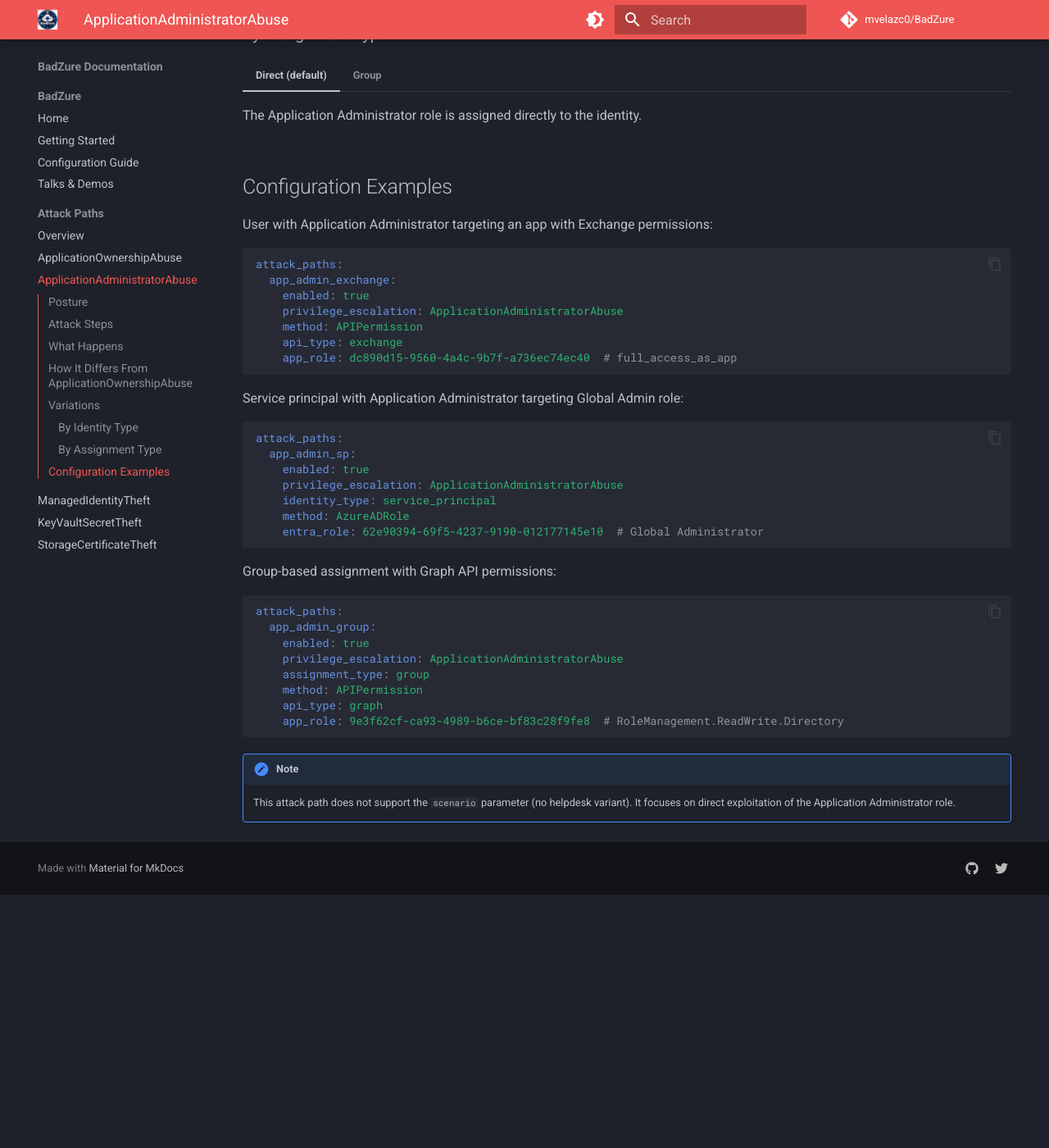
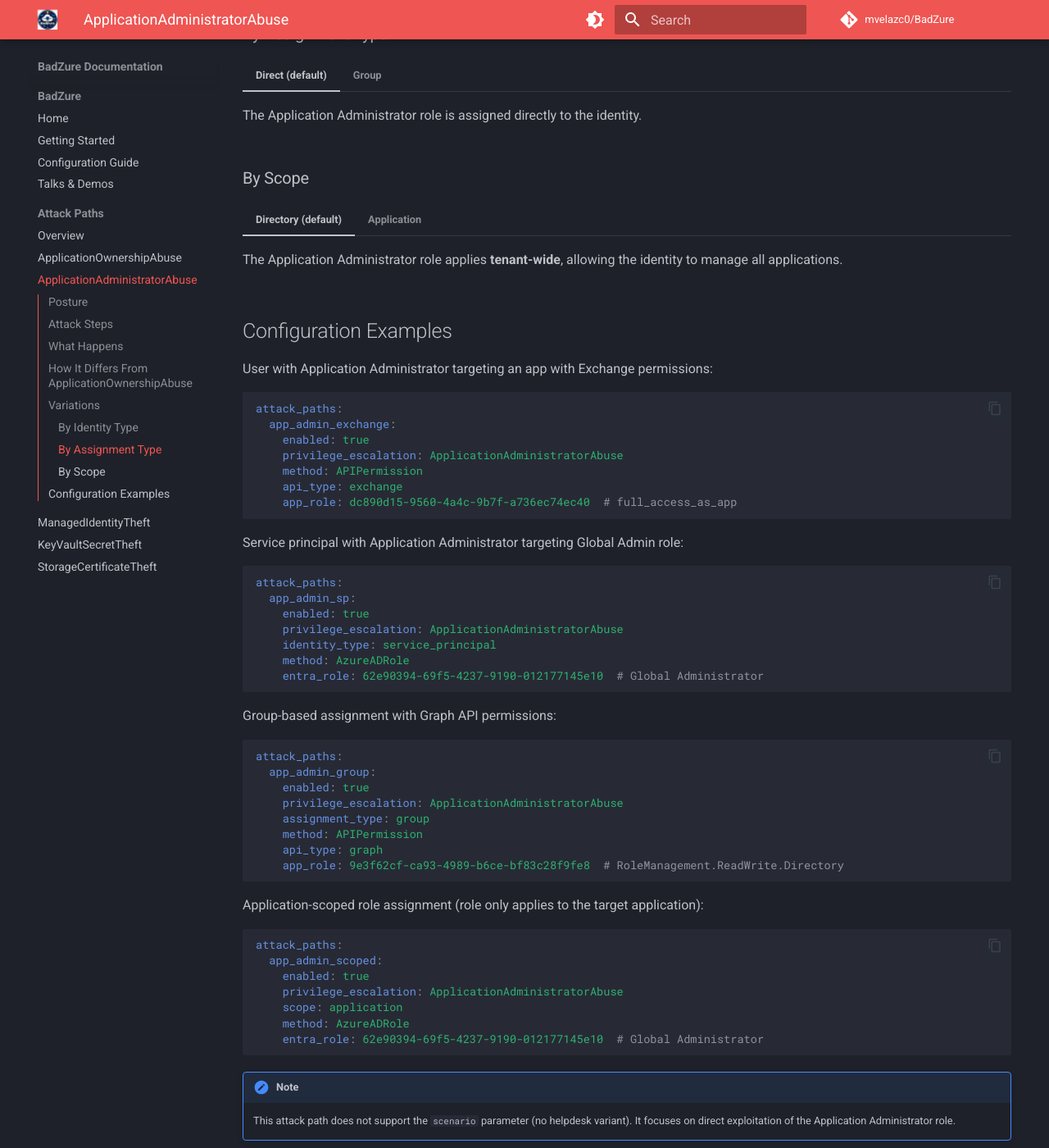
Before and after one commit to mvelazc0/BadZure, an MkDocs documentation site: the page built from docs/attack-paths/app-administrator-abuse.md, in a window 1280 px wide and 1400 px high, scrolled down 1721 px. Shown: the whole window at 82% size. Built offline with MkDocs 1.6.1 and Material for MkDocs 9.7.7, drawn with Linux system fonts in a browser that asks for light colours; comment, search, counter and statistics services are not loaded; before the commit the page ends 2812 px from its top, so only the background shows below that.

Commit message:
adding support for scoped ApplicationAdministratorAbuse

````diff
--- a/docs/attack-paths/app-administrator-abuse.md
+++ b/docs/attack-paths/app-administrator-abuse.md
@@ -68,6 +68,23 @@ graph LR
         ROLE -->|"manage"| APP(("Privileged<br/>Application"))
     ```
 
+### By Scope
+
+=== "Directory (default)"
+
+    The Application Administrator role applies **tenant-wide**, allowing the identity to manage all applications.
+
+=== "Application"
+
+    The role is **scoped to a specific application** using `directory_scope_id`. The identity can only manage the target application, not all apps in the tenant. This simulates least-privilege environments where admin roles are scoped per-application.
+
+    ``` mermaid
+    graph LR
+        ID(("Compromised<br/>Identity")) -->|"assigned"| ROLE(("Application<br/>Administrator Role"))
+        ROLE -->|"scoped to"| APP(("Target<br/>Application"))
+        APP -->|"assigned"| PRIV(("Entra ID Role<br/>or API Permission"))
+    ```
+
 ## Configuration Examples
 
 User with Application Administrator targeting an app with Exchange permissions:
@@ -107,5 +124,17 @@ attack_paths:
     app_role: 9e3f62cf-ca93-4989-b6ce-bf83c28f9fe8  # RoleManagement.ReadWrite.Directory
 ```
 
+Application-scoped role assignment (role only applies to the target application):
+
+```yaml
+attack_paths:
+  app_admin_scoped:
+    enabled: true
+    privilege_escalation: ApplicationAdministratorAbuse
+    scope: application
+    method: AzureADRole
+    entra_role: 62e90394-69f5-4237-9190-012177145e10  # Global Administrator
+```
+
 !!! note
     This attack path does not support the `scenario` parameter (no helpdesk variant). It focuses on direct exploitation of the Application Administrator role.
````
Also changed, not shown: badzure.yml (+9 -0 lines), docs/configuration.md (+6 -0 lines), 6 other files.
